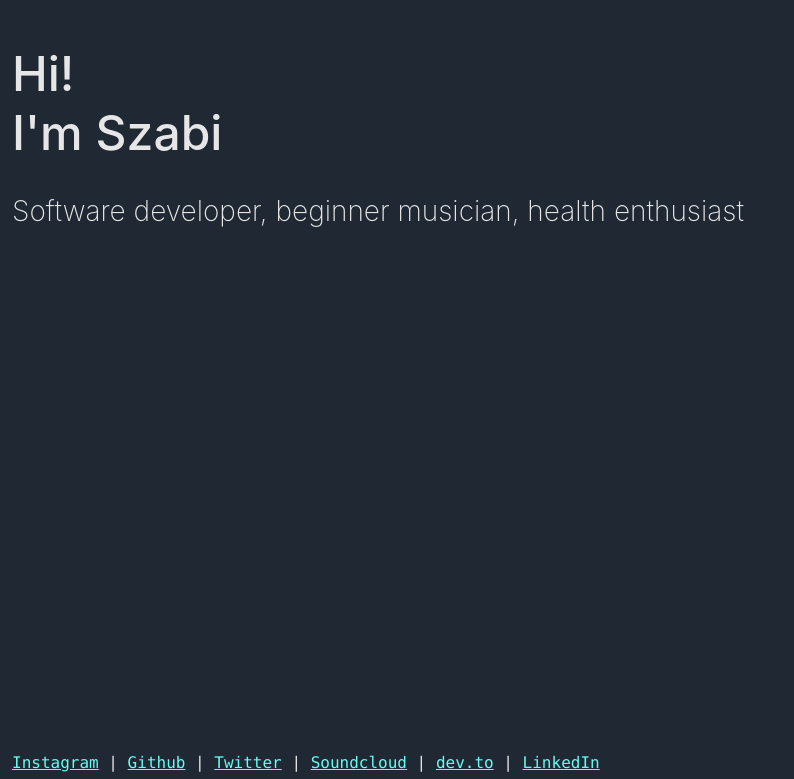
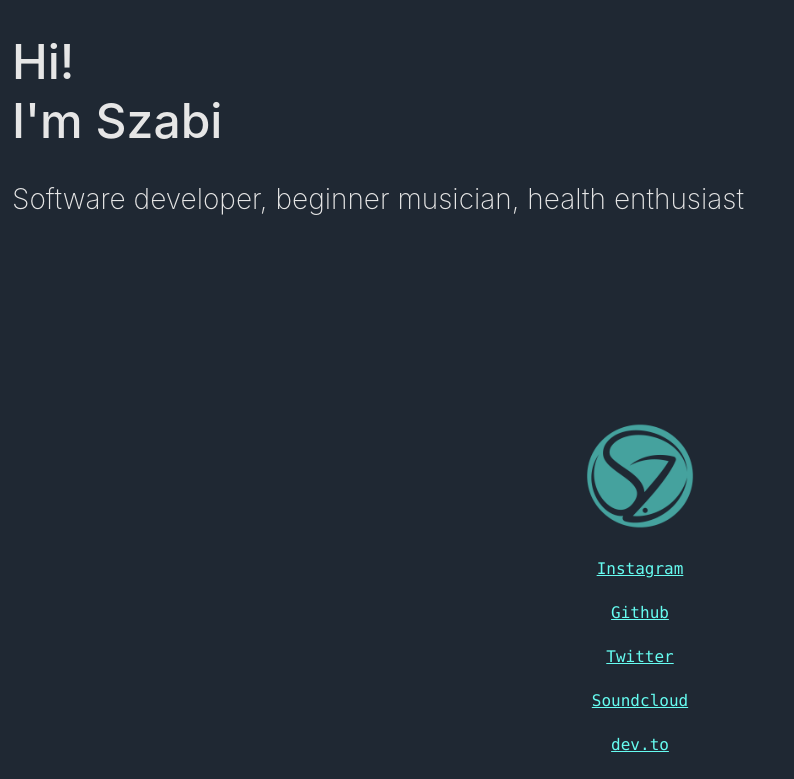
Before and after one commit to szabikr/szabi-space, a React (Create React App) app: page / in a window 1280 px wide. Shown: the top 779 px of the page, without its empty margins (0-794 px from the left). Built offline with nearby package versions, Linux system fonts and the light colour scheme.

Commit message:
All footer elements are visible without scrolling

```diff
--- a/src/App.css
+++ b/src/App.css
@@ -1,11 +1,31 @@
 .App {
   min-height: 100vh;
-  padding: 12px;
+  /* padding: 12px; */
   color: rgb(230, 230, 230);
+}
+
+header {
+  padding: 0 12px;
 }
 
 footer {
   position: absolute;
   bottom: 0;
-  height: 48px;
+  height: 378px;
+  width: 100%;
+
+  padding: 12px 0;
+
+  display: flex;
+  flex-direction: column;
+  justify-content: centre;
 }
+
+footer div {
+  text-align: center;
+  margin: 12px 0;
+}
+
+#footer-logo {
+  width: 108px;
+}
--- a/src/App.js
+++ b/src/App.js
@@ -20,17 +20,37 @@ function App() {
 
       <footer>
         <div>
+          <img id="footer-logo" src={ logoBlueTrans } alt="Logo" />
+        </div>
+        <div>
           <code>
-            <a target="_blank" rel="noopener noreferrer" href="https://www.instagram.com/szabikr/">Instagram</a> |&nbsp;
-            <a target="_blank" rel="noopener noreferrer" href="https://github.com/szabikr">Github</a> |&nbsp;
-            <a target="_blank" rel="noopener noreferrer" href="https://twitter.com/szabikr">Twitter</a> |&nbsp;
-            <a target="_blank" rel="noopener noreferrer" href="https://soundcloud.com/user-285007878/tracks">Soundcloud</a> |&nbsp;
-            <a target="_blank" rel="noopener noreferrer" href="https://dev.to/szabikr">dev.to</a> |&nbsp;
-            <a target="_blank" rel="noopener noreferrer" href="https://www.linkedin.com/in/szabolcs-keresztes-598935ba">LinkedIn</a>
+            <a target="_blank" rel="noopener noreferrer" href="https://www.instagram.com/szabikr/">Instagram</a>
           </code>
         </div>
         <div>
-          <img src={ logoBlueTrans } alt="Logo" />
+          <code>
+            <a target="_blank" rel="noopener noreferrer" href="https://github.com/szabikr">Github</a>
+          </code>
+        </div>
+        <div>
+          <code>
+            <a target="_blank" rel="noopener noreferrer" href="https://twitter.com/szabikr">Twitter</a>
+          </code>
+        </div>
+        <div>
+          <code>
+            <a target="_blank" rel="noopener noreferrer" href="https://soundcloud.com/user-285007878/tracks">Soundcloud</a>
+          </code>
+        </div>
+        <div>
+          <code>
+            <a target="_blank" rel="noopener noreferrer" href="https://dev.to/szabikr">dev.to</a>
+            </code>
+        </div>
+        <div>
+          <code>
+            <a target="_blank" rel="noopener noreferrer" href="https://www.linkedin.com/in/szabolcs-keresztes-598935ba">LinkedIn</a>
+          </code>
         </div>
       </footer>
 
```
